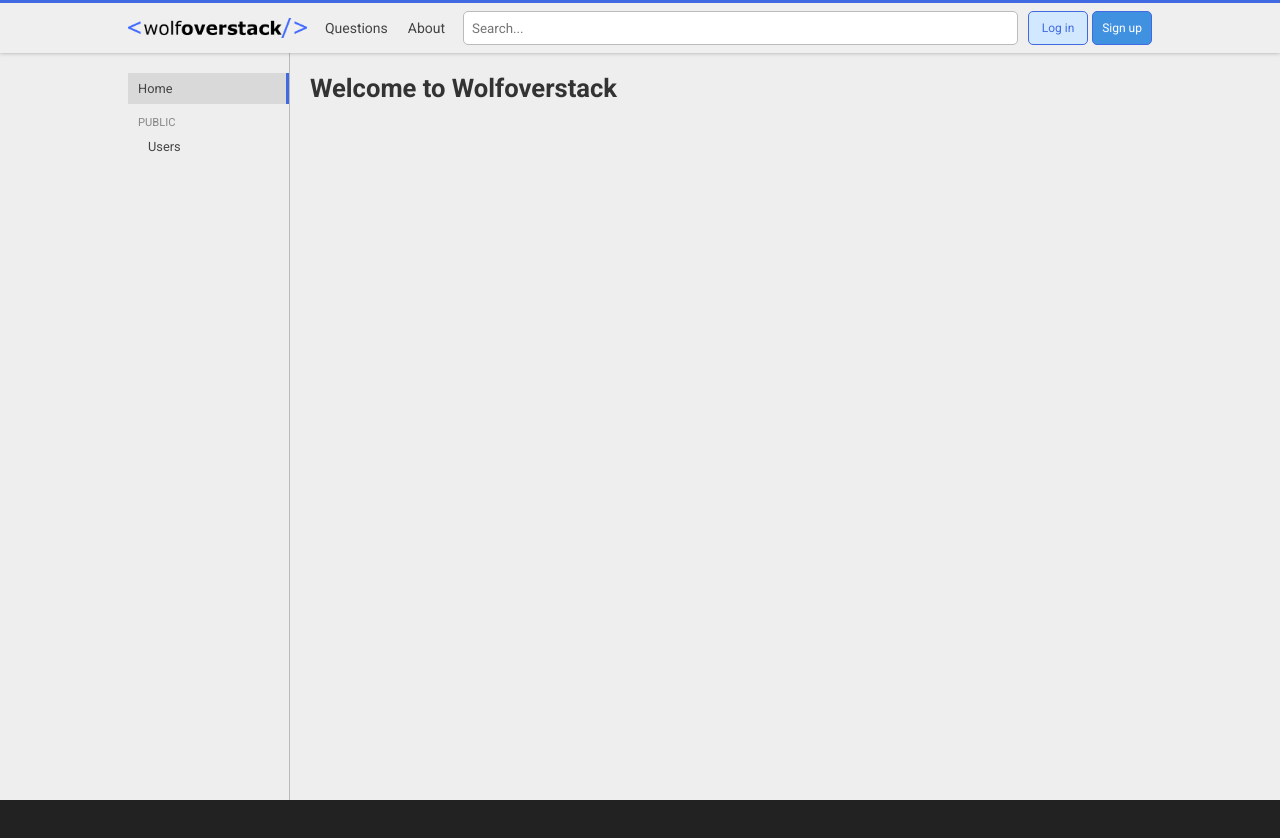
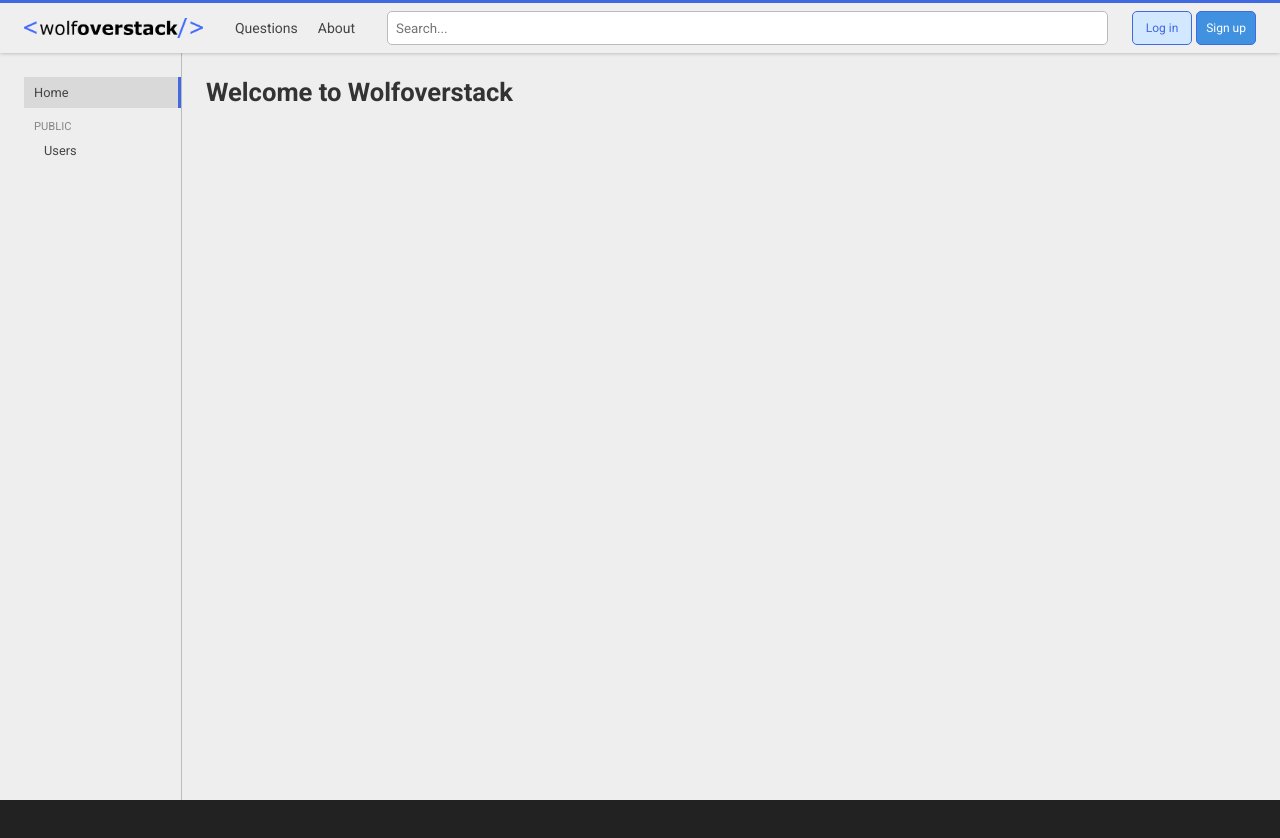
Before and after one commit to luc-as-dev/forum, a React (Vite) app in the folder client/: page / in a window 1280 px wide. Shown: the top 838 px of the page. Built offline with nearby package versions, Linux system fonts and the light colour scheme; no server answers.

Commit message:
added css-variables

```diff
--- a/client/src/components/Navbar/Navbar.module.css
+++ b/client/src/components/Navbar/Navbar.module.css
@@ -17,9 +17,9 @@
 .navbar-inner {
   display: flex;
 
-  max-width: 1064px;
+  max-width: calc(var(--max-width) + 2 * var(--general-padding));
   height: calc(var(--navbar-height) - var(--navbar-border-height));
   margin: 0 auto;
-  padding: 8px 20px;
-  gap: 10px;
+  padding: 8px var(--general-padding);
+  gap: var(--general-padding);
 }
--- a/client/src/components/User/UserInformation/UserSummary.module.css
+++ b/client/src/components/User/UserInformation/UserSummary.module.css
@@ -1,6 +1,6 @@
 .summary-container {
   display: flex;
-  gap: 20px;
+  gap: var(--general-padding);
 }
 
 .avatar {
--- a/client/src/index.css
+++ b/client/src/index.css
@@ -3,6 +3,9 @@
 :root {
   --navbar-height: 53px;
   --navbar-border-height: 3px;
+
+  --general-padding: 24px;
+  --max-width: 1264px;
 
   --side-menu-width: 181px;
 }
--- a/client/src/pages/Login.module.css
+++ b/client/src/pages/Login.module.css
@@ -1,5 +1,5 @@
 .log-in-form {
   width: 300px;
   margin: 100px auto;
-  padding: 20px;
+  padding: var(--general-padding);
 }
--- a/client/src/pages/SignUp.module.css
+++ b/client/src/pages/SignUp.module.css
@@ -1,5 +1,5 @@
 .sign-up-form {
   width: 300px;
   margin: 100px auto;
-  padding: 20px;
+  padding: var(--general-padding);
 }
--- a/client/src/pages/Users.module.css
+++ b/client/src/pages/Users.module.css
@@ -2,5 +2,5 @@
   display: flex;
   flex-grow: 1;
   flex-direction: column;
-  gap: 20px;
+  gap: var(--general-padding);
 }
--- a/client/src/pages/template/Page.module.css
+++ b/client/src/pages/template/Page.module.css
@@ -1,7 +1,7 @@
 .page,
 .menu-page-menu,
 .menu-page-inner {
-  padding-top: 20px;
+  padding-top: var(--general-padding);
 }
 
 .page,
@@ -10,7 +10,7 @@
   justify-content: center;
   align-items: start;
 
-  max-width: 1064px;
+  max-width: calc(var(--max-width) + 2 * var(--general-padding));
   margin: 0 auto;
 }
 
@@ -18,17 +18,15 @@
   position: sticky;
   top: var(--navbar-height);
   width: var(--side-menu-width);
-  padding-left: 20px;
-  padding-bottom: 20px;
+  padding-left: var(--general-padding);
+  padding-bottom: var(--general-padding);
 }
 
 .menu-page-inner {
   display: flex;
   flex-grow: 1;
   border-left: 1px solid #bbb;
-  padding-right: 20px;
-  padding-left: 20px;
-  padding-bottom: 20px;
+  padding: var(--general-padding);
   min-height: calc(100vh - var(--navbar-height));
 }
 
```
